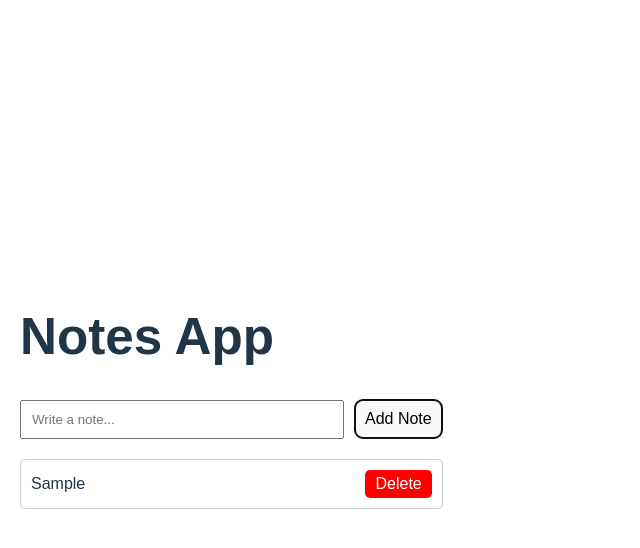
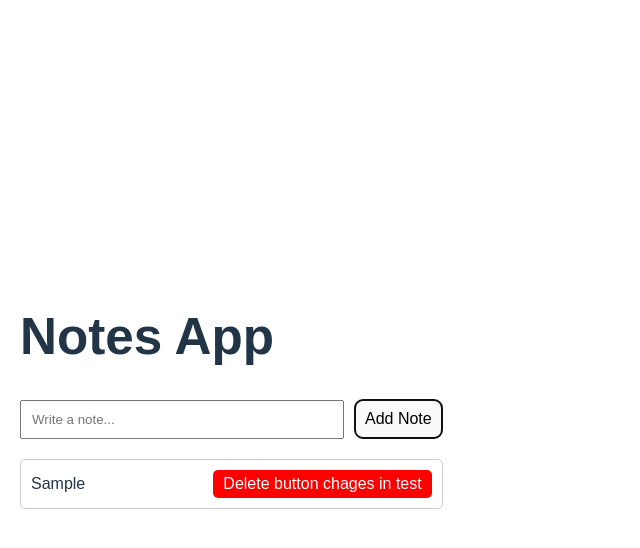
Before and after one commit to jk5422/React-18, a React (Vite) app in the folder contextApi/: page / in a window 1280 px wide. Both pictures are taken after typing "Sample" into the empty fields and a click on the button "Add Note". Shown: the top 548 px of the page, without its empty margins (0-640 px from the left). Built offline with nearby package versions, Linux system fonts and the light colour scheme.

Commit message:
test branch changes

```diff
--- a/contextApi/src/App.jsx
+++ b/contextApi/src/App.jsx
@@ -61,7 +61,7 @@ const App = () => {
                 cursor: "pointer",
               }}
             >
-              Delete
+              Delete button chages in test
             </button>
           </li>
         ))}
```
